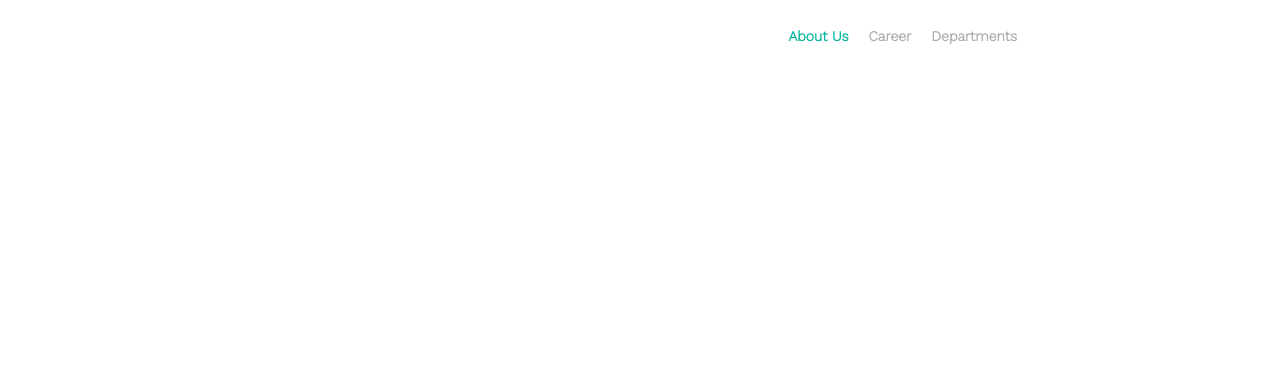
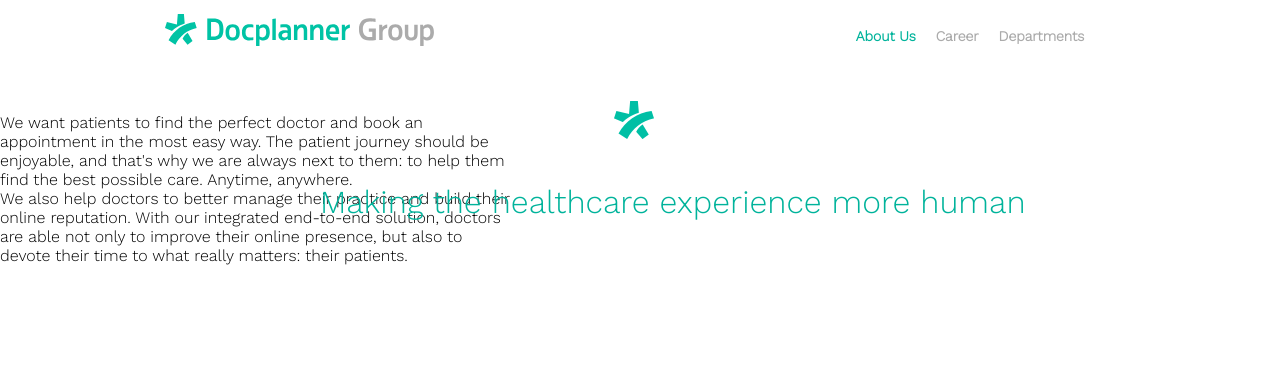
Before and after one commit to RaYan4124/CssLayout-WS, a plain HTML site: page index.html in a window 1280 px wide. Drawn offline with nearby package versions, Linux system fonts and the light colour scheme; a web font is replaced by a local one.

Commit message:
make header

```diff
--- a/css/main.css
+++ b/css/main.css
@@ -4,3 +4,24 @@
     padding: 0;
     font-family: 'Work Sans', sans-serif;
 }
+
+#img-logo {
+    width: auto;
+    height: 39px;
+    position: relative;
+    left: 48%;
+    top: 10%;
+}
+
+.sec-one {
+    height: 308px;
+    position: relative;
+}
+
+.first-h1 {
+    color: #00b39b;
+    font-size: 2em;
+    position: absolute;
+    margin-top: 70px;
+    margin-left: 10em;
+}
--- a/css/nav.css
+++ b/css/nav.css
@@ -7,7 +7,7 @@
 
 #logo {
     width: auto;
-    height: 31px;
+    height: 31.5px;
     position: relative;
     right: 31px;
     bottom: 5px;
--- a/index.html
+++ b/index.html
@@ -18,6 +18,26 @@
                     <li class="nav-item"><a href="#" class="nav-link">Departments</a></li>
                 </ul>
             </nav>
+            <section class="sec-one">
+                <img id="img-logo" src="./res/sygnet.png" alt="">
+                <p class="first-h1">Making the healthcare experience more human</p>
+                <div class="">
+                    <div class="">
+                        <p class="">We want patients to find the perfect doctor and book an <br>
+                        appointment in the most easy way. The patient journey should be <br>
+                        enjoyable, and that's why we are always next to them: to help them <br>
+                        find the best possible care. Anytime, anywhere.
+                        </p>
+                    </div>
+                    <div class="">
+                        <p class=""> We also help doctors to better manage their practice and build their <br>
+                            online reputation. With our integrated end-to-end solution, doctors <br>
+                            are able not only to improve their online presence, but also to <br>
+                            devote their time to what really matters: their patients.
+                        </p>
+                    </div>
+                </div>
+            </section>
         </header>
 
     </body>
```
Also changed, not shown: res/logo-default-group-en.svg (added), res/sygnet.png (added).
